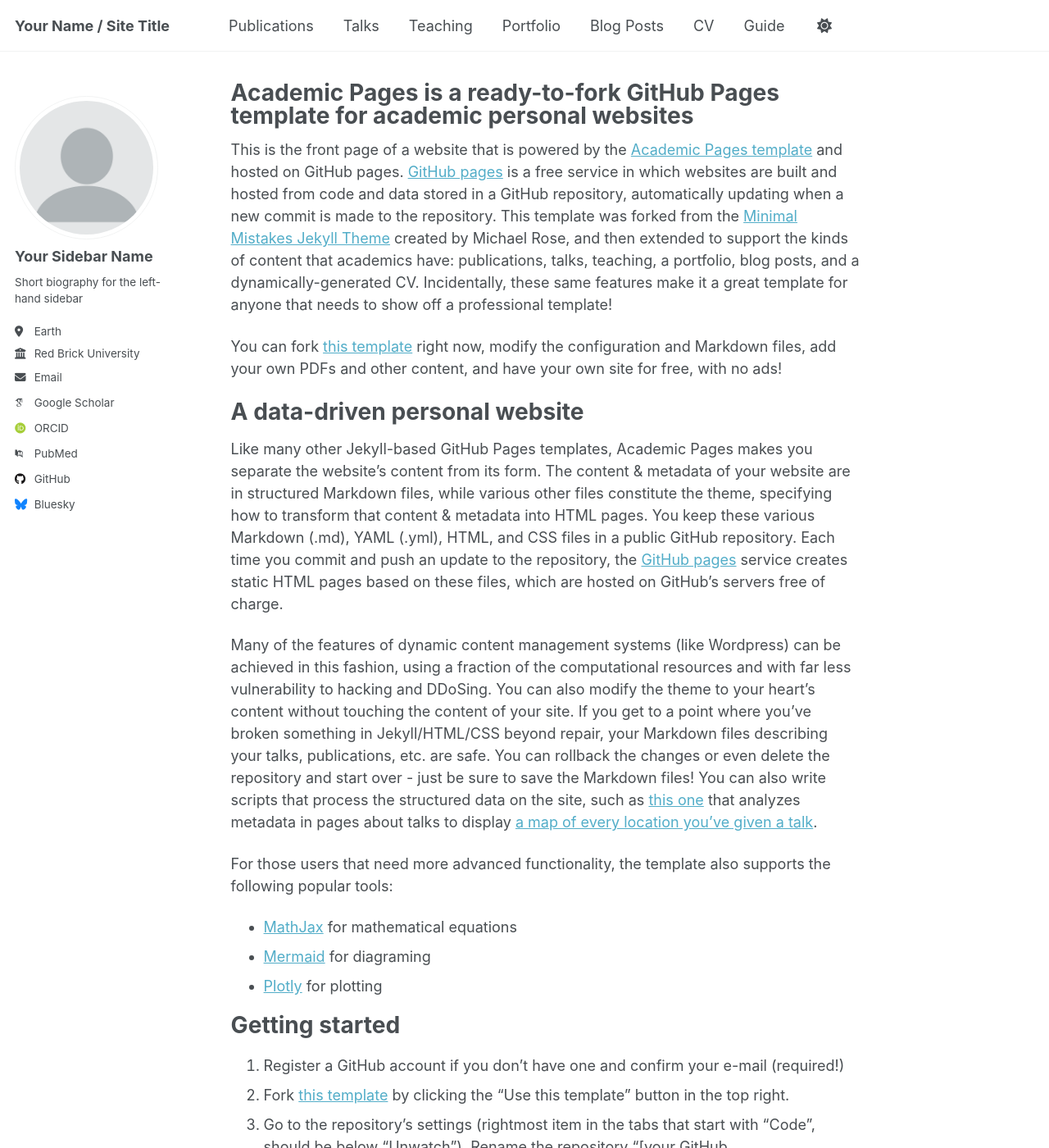
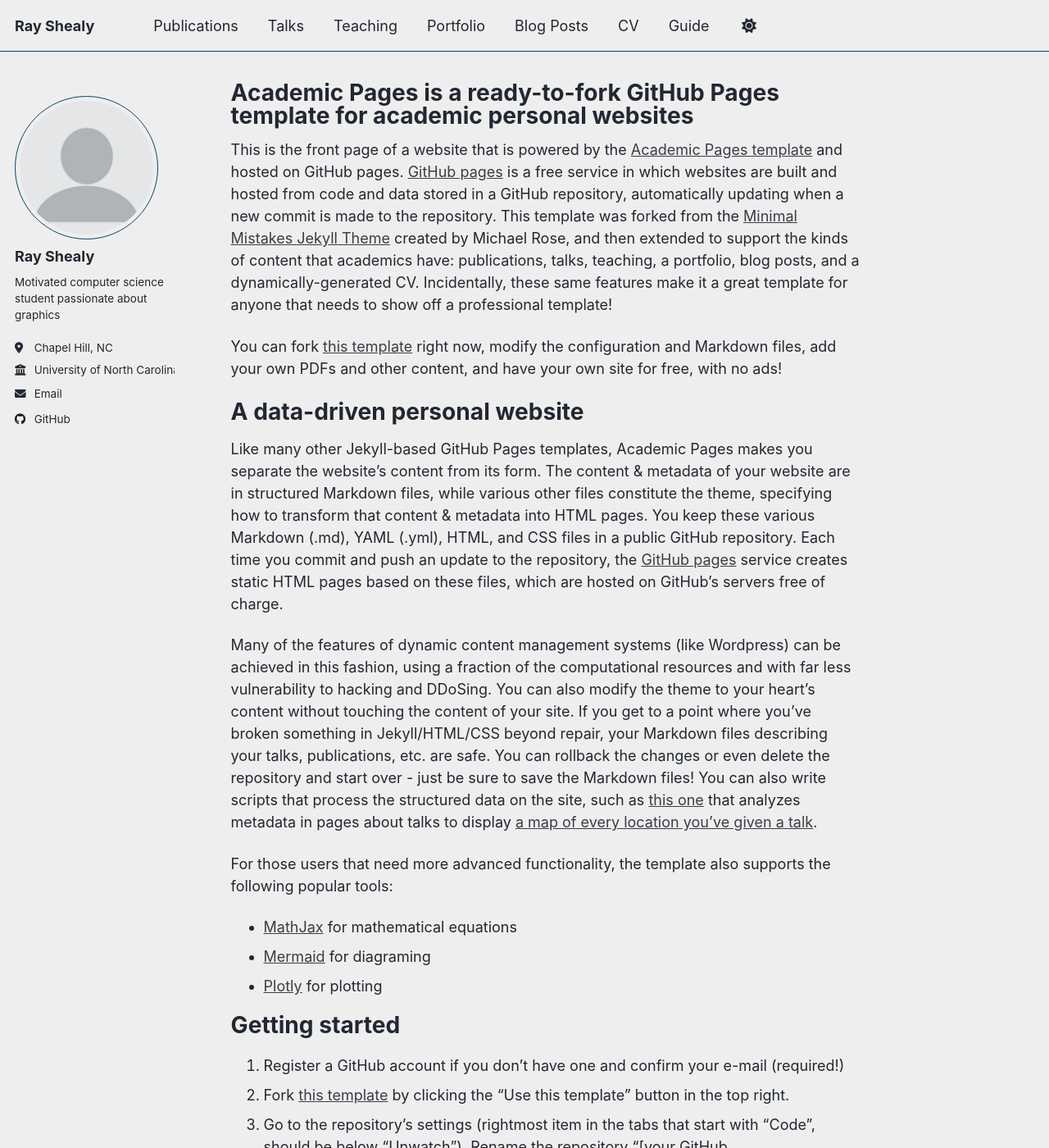
Before and after one commit to rbshealy/rbshealy.github.io, a Jekyll site: the page built from _pages/about.md, in a window 1280 px wide and 1400 px high. Shown: the whole window at 82% size. Built offline with Jekyll 4.4.1, drawn with Linux system fonts in a browser that asks for light colours; some web fonts are replaced; a script that is not in the unit is left out; some of the changed text lies outside the part shown.

Commit message:
Update _config.yml

```diff
--- a/_config.yml
+++ b/_config.yml
@@ -8,14 +8,14 @@
 
 # Basic Site Settings
 locale                   : "en-US"
-site_theme               : "default" # Currently available options are "default", "air"
-title                    : "Your Name / Site Title"
+site_theme               : "air" # Currently available options are "default", "air"
+title                    : "Ray Shealy"
 title_separator          : "-"
-name                     : &name "Your Name"
-description              : &description "personal description"
-url                      : https://academicpages.github.io # the base hostname & protocol for your site e.g. "https://[your GitHub username].github.io" or if you already have some other page hosted on Github then use "https://[your GitHub username].github.io/[Your Repo Name]"
+name                     : &name "Ray Shealy"
+description              : &description "Ray Shealy's Academic Website"
+url                      : https://rbshealy.github.io # the base hostname & protocol for your site e.g. "https://[your GitHub username].github.io" or if you already have some other page hosted on Github then use "https://[your GitHub username].github.io/[Your Repo Name]"
 baseurl                  : "" # the subpath of your site, e.g. "/blog"
-repository               : "academicpages/academicpages.github.io"
+repository               : "rbshealy/rbshealy.github.io"
 
 # Site Author - The following control what appear as part of the author content on the side bar.
 #               If a field is blank the icon and link will not appear, otherwise it will be shown.
@@ -23,23 +23,23 @@
 author:
   # Biographic information
   avatar           : "profile.png"
-  name             : "Your Sidebar Name"
+  name             : "Ray Shealy"
   pronouns         : # example: "she/her"
-  bio              : "Short biography for the left-hand sidebar"
-  location         : "Earth"
-  employer         : "Red Brick University"
+  bio              : "Motivated computer science student passionate about graphics"
+  location         : "Chapel Hill, NC"
+  employer         : "University of North Carolina, Chapel Hill"
   uri              : # URL
-  email            : "none@example.org"
+  email            : "rbshealy@live.unc.edu"
 
   # Academic websites
   academia         : # URL
   arxiv            : # URL - Update with the correct link to your profile
-  googlescholar    : "https://scholar.google.com/citations?user=PS_CX0AAAAAJ"
+  googlescholar    :
   inspire-hep      : # URL
   impactstory      : # URL
-  orcid            : "http://orcid.org/yourorcidurl"
+  orcid            :
   semantic         : # URL
-  pubmed           : "https://www.ncbi.nlm.nih.gov/pubmed/?term=john+snow"
+  pubmed           :
   researchgate     : # URL
   scopus           : # URL
 
@@ -47,13 +47,13 @@
   bitbucket        : # Username - Update with your username on the site
   codepen          : # Username
   dribbble         : # Username
-  github           : "academicpages"
+  github           : "rbshealy"
   kaggle           : # Username
   stackoverflow    : # User number or user number and name (i.e., use "1" or "1/jeff-atwood")
 
   # Social media
   artstation       : # Username
-  bluesky          : "bsky.app" # Replace this with you Bluesky username
+  bluesky          :
   facebook         : # Username
   flickr           : # Username
   foursquare       : # Username
```
